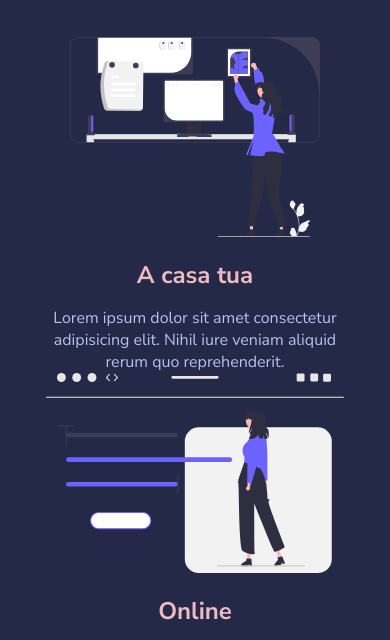
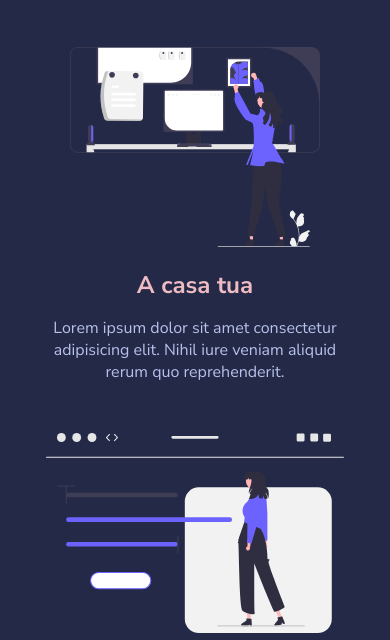
Before and after one commit to RiccardoMacchi/html-css-resp-wannabe, a plain HTML site: page index.html in a window 390 px wide. Shown: the part 196-836 px from the top of the page. Drawn offline with Linux system fonts and the light colour scheme.

Commit message:
completato responsive e bonus

```diff
--- a/css/style.css
+++ b/css/style.css
@@ -128,11 +128,16 @@ img {
     SOLUZIONE RESPONSIVE
  ************************************************/
 
+.container {
+    width: 100%;
+}
+
 
 @media screen and (max-width:768px) {
     .container {
         width: 100%;
     }
+
 }
 
 
@@ -146,7 +151,10 @@ img {
     .why-us .col-left,
     .why-us .col-right{
         width: 100%;
-        margin: 0 auto;
+        margin: auto;
     }
 
+    .card {
+        margin-top: 50px;
+    }
 }
```
